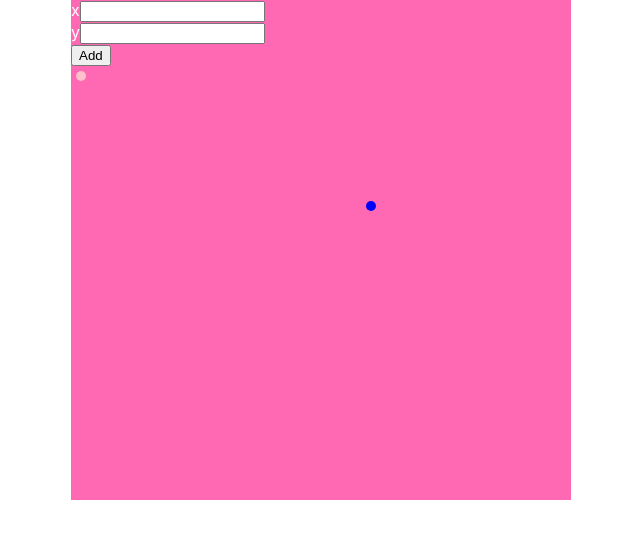
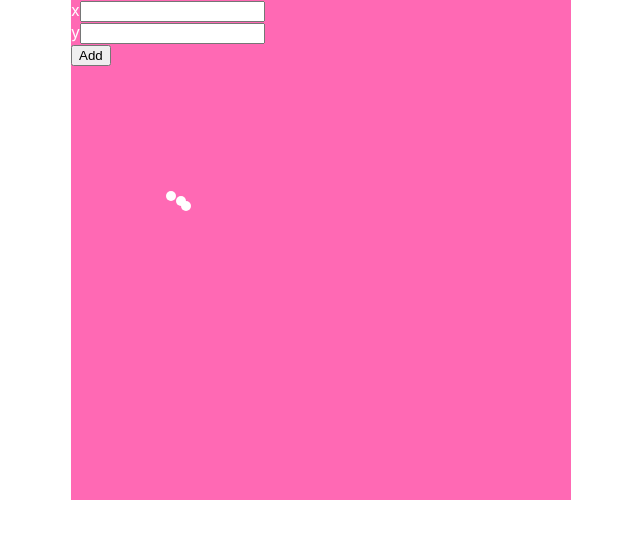
Before and after one commit to saoirse-zee/graph-editor, a React (Create React App) app: page / in a window 1280 px wide. Shown: the top 538 px of the page, without its empty margins (319-959 px from the left). Built offline with nearby package versions, Linux system fonts and the light colour scheme.

Commit message:
Implement very basic add node in UI

```diff
--- a/src/App.tsx
+++ b/src/App.tsx
@@ -1,80 +1,34 @@
 import React, { useState } from "react";
-import { createNode } from "./graph/node";
+import { createList, createNode } from "./linked-list";
 import Container from "./components/Container";
 import "./App.css";
 
-let id = 0;
-
-type MapNode = {
-  getId: () => string;
-  getData: () => any;
-  getNeighbors: () => MapNode[];
-  getColor: () => string;
-  setColor: (color: string) => void;
-  setNeighbors: (neighbors: MapNode[]) => void;
-};
-
-// Row - Represent a row of circles on the map
-type Row = {
-  root: MapNode; // Entry point for the row
-};
-
-// Render row - given a row, find all the nodes in the row.
-const getRowNodes = (rowRoot: MapNode) => {
-  let rowNodes: MapNode[] = [];
-  let current = rowRoot;
-  rowNodes.push(current);
-
-  let next = current.getNeighbors() && current.getNeighbors()[0];
-  while (next) {
-    rowNodes.push(next);
-    next = next.getNeighbors() && next.getNeighbors()[0];
-  }
-  return rowNodes;
-};
-
-// Append row - given a row and a node, returns a new row with the node as the "next neighbor" of the final node
-// QUESTIONS: This both mutates the input and returns a value. Is this what I want to do?
-const appendNode = (node: MapNode, row: Row) => {
-  let finalNode = row.root;
-  while (finalNode.getNeighbors.length > 0) {
-    finalNode = finalNode.getNeighbors()[0]; // Assumes a single neighbor, and that this neighbor represents the "next"
-  }
-  finalNode.setNeighbors([node]);
-  return row;
-};
 
 // Temporary test data.
-const n1 = createNode("test1", [300, 140]);
-const n2 = createNode("test2", [10, 10]);
-const n3 = createNode("test3", [120, 200]);
-n1.setColor("blue");
-n2.setColor("pink");
-n3.setColor("aqua");
-// Append by hand
-// n1.setNeighbors([n2])
-// n2.setNeighbors([n3])
-
-// Append with util
-const temp = appendNode(n2, { root: n1 });
-// console.log(getRowNodes(temp.root)); // has a return value
-// appendNode(n3, {root: n1})
+const n1 = createNode();
+const n2 = createNode();
+const n3 = createNode();
+n1.setData([100, 130]);
+n2.setData([110, 135]);
+n3.setData([115, 140]);
+const list = createList(n1);
+list.append(n2);
+list.append(n3);
 
 const App = () => {
   const [inputX, setInputX] = useState();
   const [inputY, setInputY] = useState();
-  const [nodes, setNodes] = useState<Array<MapNode>>([n1]);
-  const [row, setRow] = useState({ root: n1 });
+  const [row, setRow] = useState(list);
 
-  const rowNodes = getRowNodes(row.root);
+  const rowNodes = row.toArray();
 
   // Handlers
   const handleAddClick = (e: any) => {
     e.preventDefault();
-    const newNode: MapNode = createNode(id++, [inputX, inputY]);
-    newNode.setColor("pink");
-    setNodes([...nodes, newNode]);
-    const newRow = appendNode(newNode, row); // Append a node to the row.
+    const node = createNode();
+    node.setData([inputX, inputY]);
+    row.append(node);
+    const newRow = Object.assign({}, row);
     setRow(newRow);
   };
   const handleXChange = (e: any) => {
@@ -85,6 +39,8 @@ const App = () => {
     const value = parseInt(e.target.value);
     setInputY(isNaN(value) ? 0 : value); // Default to zero.
   };
+
+  console.log(list.stringify());
 
   return (
     <div className="App">
@@ -102,11 +58,11 @@ const App = () => {
       <Container>
         {rowNodes.map((n, i) => (
           <circle
-            key={n.getId()}
-            cx={n.getData().value[0]}
-            cy={n.getData().value[1]}
+            key={i}
+            cx={n.getData()[0]}
+            cy={n.getData()[1]}
             r={5}
-            fill={n.getColor()}
+            fill={"white"}
           />
         ))}
       </Container>
--- a/src/linked-list/list.js
+++ b/src/linked-list/list.js
@@ -1,8 +1,6 @@
 /**
  * Linked list - Implementation in functional style... I hope! 🤷🏻‍♀️
  */
-
-const n = require("./node");
 
 const createList = head => {
   let _head = head;
@@ -30,11 +28,22 @@ const createList = head => {
     string += currentNode.getData();
     return string;
   };
+  const toArray = () => {
+    const array = [];
+    let currentNode = _head;
+    while (currentNode.getNext()) {
+      array.push(currentNode);
+      currentNode = currentNode.getNext();
+    }
+    array.push(currentNode);
+    return array;
+  };
   return {
     getHead,
     getLast,
     append,
-    stringify
+    stringify,
+    toArray
   };
 };
 
```
Also changed, not shown: 1 other file (tests, documents, lock files or other folders).
